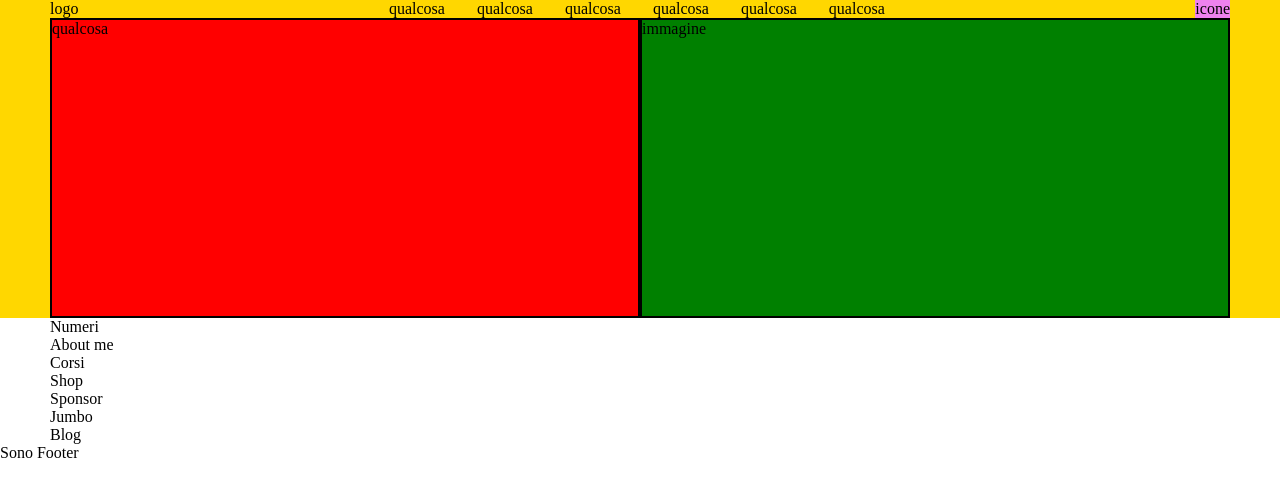
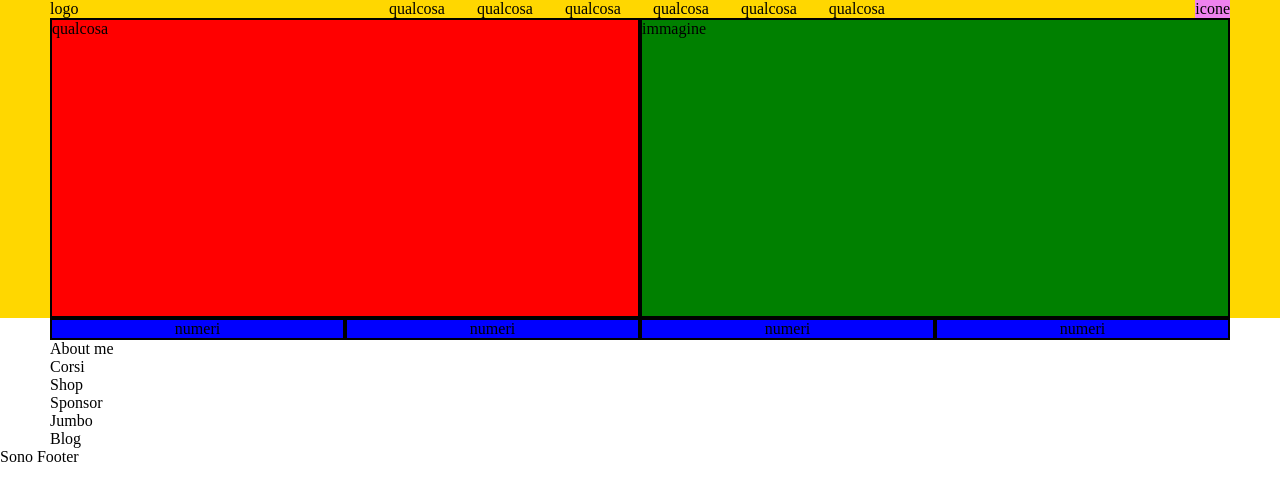
Before and after one commit to Marco-Vigilio/proj-html-vuejs, a Vue app: page / in a window 1280 px wide. Shown: the top 500 px of the page. Built offline with nearby package versions, Linux system fonts and the light colour scheme.

Commit message:
dispongo la struttura per component DataNumbers

```diff
--- a/src/components/AppMain.vue
+++ b/src/components/AppMain.vue
@@ -1,7 +1,6 @@
 <template>
     <main>
         <div class="contain">
-
             <DataNumbers />
             <AboutMe />
             <Courses />
--- a/src/components/main/DataNumbers.vue
+++ b/src/components/main/DataNumbers.vue
@@ -1,6 +1,9 @@
 <template>
-    <div>
-        Numeri
+    <div class="numbers">
+        <div class="data">numeri</div>
+        <div class="data">numeri</div>
+        <div class="data">numeri</div>
+        <div class="data">numeri</div>
     </div>
 </template>
 <script>
@@ -8,4 +11,17 @@ export default {
     name: "Data Numbers",
 }
 </script>
-<style lang="scss" scoped></style>
+<style lang="scss" scoped>
+div.numbers {
+    display: flex;
+    justify-content: space-between;
+
+    div.data {
+        width: calc(100% / 4);
+        background-color: blue;
+        border: 2px solid black;
+        display: flex;
+        justify-content: center;
+    }
+}
+</style>
```
